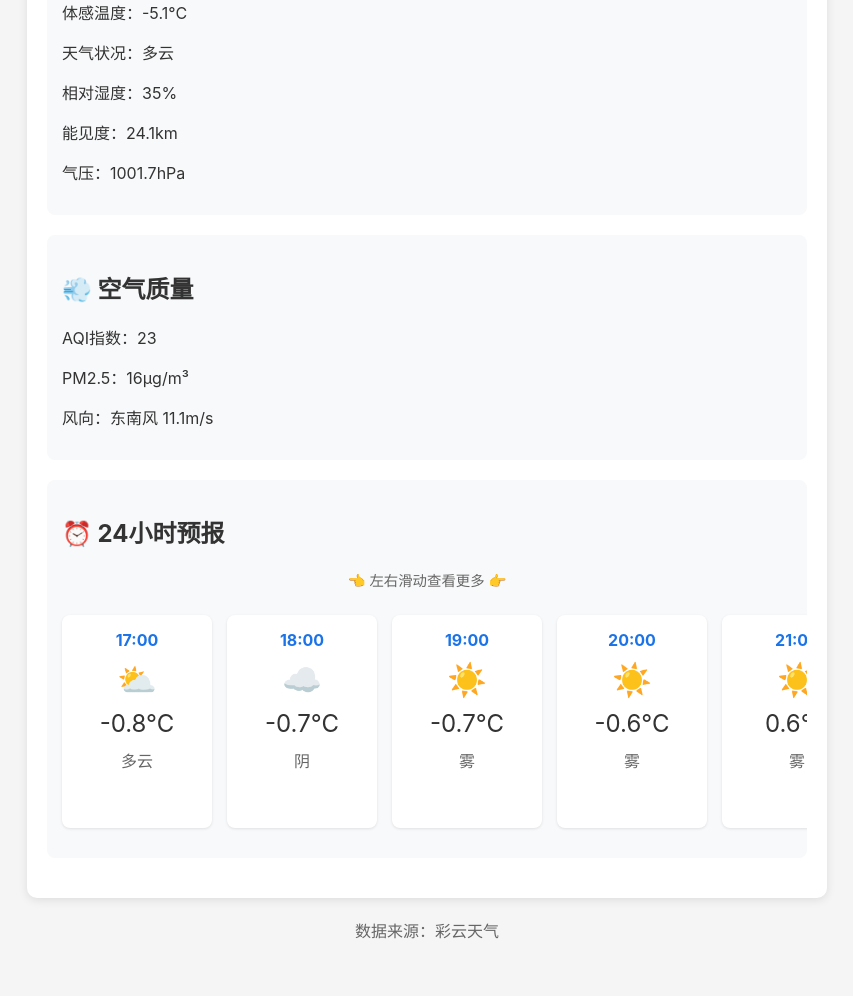
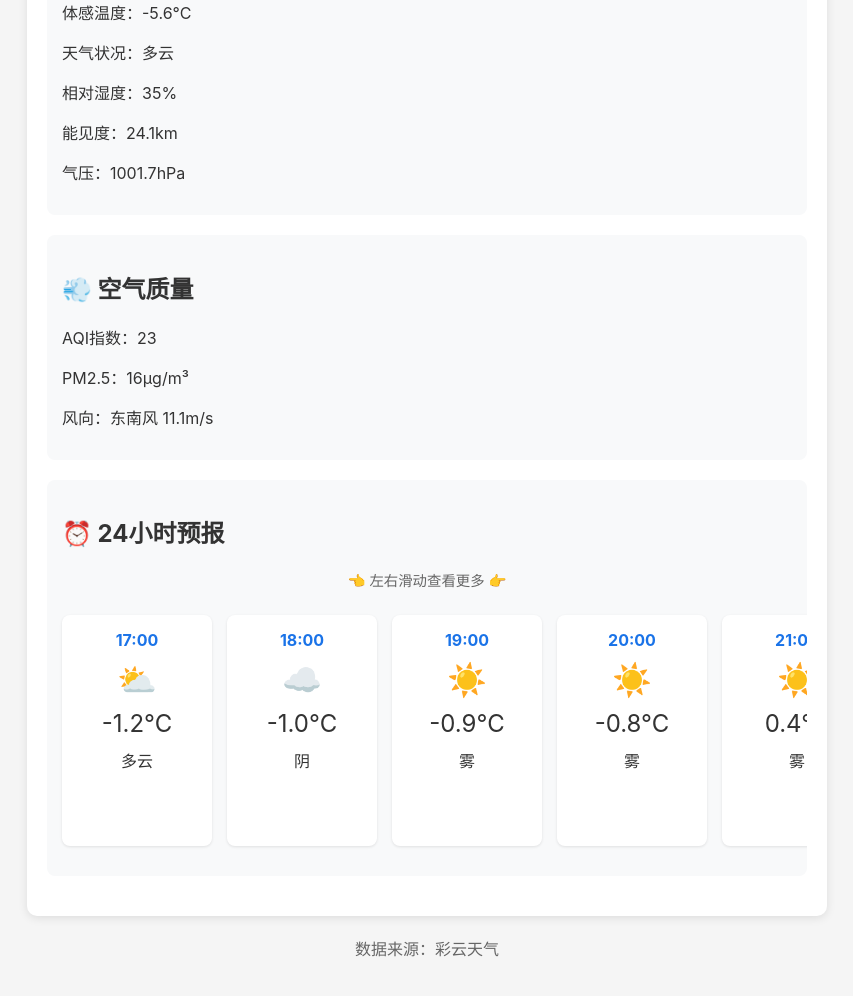
Before and after one commit to 207279525/weather-report, a plain HTML site: page index.html in a window 1280 px wide. Shown: the part 348-1344 px from the top of the page, without its empty margins (213-1066 px from the left). Drawn offline with Linux system fonts and the light colour scheme.

Commit message:
Update weather report at 2024-11-07 17:53:41.549077

```diff
--- a/index.html
+++ b/index.html
@@ -31,18 +31,42 @@
                 background: #f8f9fa;
                 border-radius: 8px;
             }
-            .forecast-grid {
-                display: grid;
-                grid-template-columns: repeat(auto-fill, minmax(150px, 1fr));
+            .forecast-scroll {
+                overflow-x: auto;
+                -webkit-overflow-scrolling: touch;
+                padding: 15px 0;
+                margin: 0 -15px;
+            }
+            .forecast-container {
+                display: flex;
                 gap: 15px;
-                margin-top: 15px;
+                padding: 0 15px;
+                min-width: min-content;
             }
             .forecast-item {
+                flex: 0 0 120px;
                 background: white;
                 padding: 15px;
                 border-radius: 8px;
                 text-align: center;
                 box-shadow: 0 1px 3px rgba(0,0,0,0.1);
+            }
+            .forecast-item .time {
+                font-weight: bold;
+                color: #1a73e8;
+            }
+            .forecast-item .temp {
+                font-size: 24px;
+                margin: 10px 0;
+            }
+            .forecast-item .weather-icon {
+                font-size: 32px;
+                margin: 10px 0;
+            }
+            .current-temp {
+                font-size: 48px;
+                font-weight: bold;
+                color: #1a73e8;
             }
             .alert {
                 background: #fff3cd;
@@ -51,83 +75,6 @@
                 margin: 10px 0;
                 border-radius: 4px;
             }
-            .current-temp {
-                font-size: 48px;
-                font-weight: bold;
-                color: #1a73e8;
-            }
-            .weather-icon {
-                font-size: 24px;
-                margin: 10px 0;
-            }
-            .forecast-scroll {
-                overflow-x: auto;
-                -webkit-overflow-scrolling: touch;
-                padding: 15px 0;
-                margin: 0 -15px;
-            }
-
-            .forecast-container {
-                display: flex;
-                gap: 15px;
-                padding: 0 15px;
-                min-width: min-content;
-            }
-
-            .forecast-item {
-                flex: 0 0 120px;
-                background: white;
-                padding: 15px;
-                border-radius: 8px;
-                text-align: center;
-                box-shadow: 0 1px 3px rgba(0,0,0,0.1);
-            }
-
-            .forecast-item .time {
-                font-weight: bold;
-                color: #1a73e8;
-            }
-
-            .forecast-item .temp {
-                font-size: 24px;
-                margin: 10px 0;
-            }
-
-            .forecast-item .weather-icon {
-                font-size: 32px;
-                margin: 10px 0;
-            }
-
-            .forecast-item .weather {
-                color: #666;
-            }
-
-            .forecast-item .precipitation {
-                color: #1a73e8;
-                font-size: 0.9em;
-                margin-top: 5px;
-            }
-
-            /* 添加滚动条样式 */
-            .forecast-scroll::-webkit-scrollbar {
-                height: 6px;
-            }
-
-            .forecast-scroll::-webkit-scrollbar-track {
-                background: #f1f1f1;
-                border-radius: 3px;
-            }
-
-            .forecast-scroll::-webkit-scrollbar-thumb {
-                background: #888;
-                border-radius: 3px;
-            }
-
-            .forecast-scroll::-webkit-scrollbar-thumb:hover {
-                background: #555;
-            }
-
-            /* 添加滑动提示 */
             .scroll-hint {
                 text-align: center;
                 color: #666;
@@ -140,13 +87,13 @@
         <div class="container">
             <div class="header">
                 <h1>🌈 长春市朝阳区天气预报</h1>
-                <p>更新时间：2024-11-07 17:51:33</p>
+                <p>更新时间：2024-11-07 17:53:41</p>
             </div>
 
             <div class="section">
                 <h2>📌 实时天气</h2>
-                <div class="current-temp">-0.8°C</div>
-                <p>体感温度：-5.1°C</p>
+                <div class="current-temp">-1.2°C</div>
+                <p>体感温度：-5.6°C</p>
                 <p>天气状况：多云</p>
                 <p>相对湿度：35%</p>
                 <p>能见度：24.1km</p>
@@ -169,7 +116,7 @@
                         <div class="forecast-item">
                             <div class="time">17:00</div>
                             <div class="weather-icon">⛅</div>
-                        <div class="temp">-0.8°C</div>
+                            <div class="temp">-1.2°C</div>
                             <div class="weather">多云</div>
 
                         </div>
@@ -177,7 +124,7 @@
                         <div class="forecast-item">
                             <div class="time">18:00</div>
                             <div class="weather-icon">☁️</div>
-                        <div class="temp">-0.7°C</div>
+                            <div class="temp">-1.0°C</div>
                             <div class="weather">阴</div>
 
                         </div>
@@ -185,7 +132,7 @@
                         <div class="forecast-item">
                             <div class="time">19:00</div>
                             <div class="weather-icon">☀️</div>
-                        <div class="temp">-0.7°C</div>
+                            <div class="temp">-0.9°C</div>
                             <div class="weather">雾</div>
 
                         </div>
@@ -193,7 +140,7 @@
                         <div class="forecast-item">
                             <div class="time">20:00</div>
                             <div class="weather-icon">☀️</div>
-                        <div class="temp">-0.6°C</div>
+                            <div class="temp">-0.8°C</div>
                             <div class="weather">雾</div>
 
                         </div>
@@ -201,7 +148,7 @@
                         <div class="forecast-item">
                             <div class="time">21:00</div>
                             <div class="weather-icon">☀️</div>
-                        <div class="temp">0.6°C</div>
+                            <div class="temp">0.4°C</div>
                             <div class="weather">雾</div>
 
                         </div>
@@ -209,7 +156,7 @@
                         <div class="forecast-item">
                             <div class="time">22:00</div>
                             <div class="weather-icon">☀️</div>
-                        <div class="temp">1.7°C</div>
+                            <div class="temp">1.6°C</div>
                             <div class="weather">雾</div>
 
                         </div>
@@ -361,6 +308,7 @@
                     </div>
                 </div>
             </div>
+
         </div>
         <footer style="text-align: center; margin-top: 20px; color: #666;">
             <p>数据来源：彩云天气</p>
```
Lines whose indentation alone changed are shown as unchanged.
